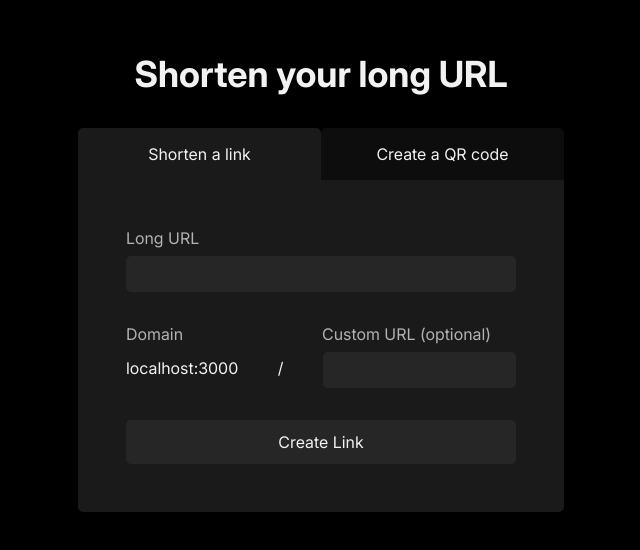
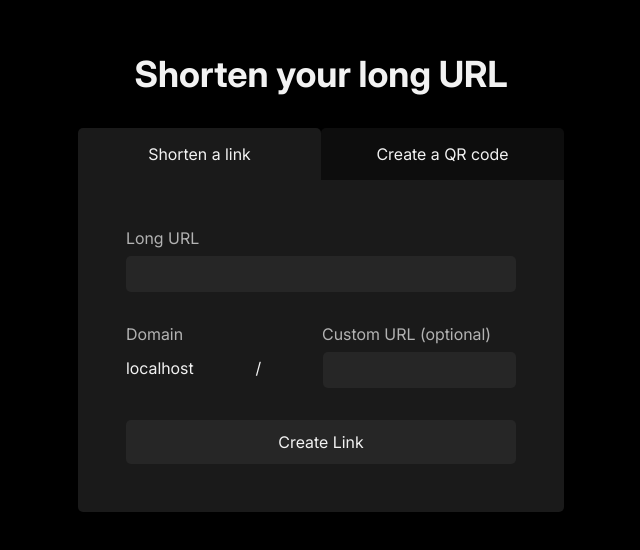
Before and after one commit to iamvetle/url-shortener, a Nuxt app: page / in a window 1280 px wide. Shown: the part 118-668 px from the top of the page, without its empty margins (319-959 px from the left). Built offline with nearby package versions, Linux system fonts and the light colour scheme; no server answers.

Commit message:
Add host name

```diff
--- a/app/app.vue
+++ b/app/app.vue
@@ -19,20 +19,18 @@
 				</button>
 			</div>
 
-			<ShortenURL :corsHeaders="corsHeaders" v-if="showShortenURL"  />
-			<CreateQRCode :corsHeaders="corsHeaders" v-if="!showShortenURL" />
+			<ShortenURL :host="host || ''" :corsHeaders="corsHeaders" v-if="showShortenURL"  />
+			<CreateQRCode :host="host || ''" :corsHeaders="corsHeaders" v-if="!showShortenURL" />
 		</div>
 	</div>
 </template>
 
 <script setup lang="ts">
-import  ShortenURL from '~/components/ShortenURL.vue';
-
-	type ShortenURLType = InstanceType<typeof ShortenURL>
-
 	const showShortenURL = ref(true);
-
-	const shortenTopRef = useTemplateRef<ShortenURLType>("shorten-top-ref");
+	const host:Ref<null | string> = ref(null)
+	onMounted(() => {
+		host.value = window.location.hostname
+	})
 
 	const corsHeaders = {
 		"Access-Control-Allow-Origin": "*",
```
